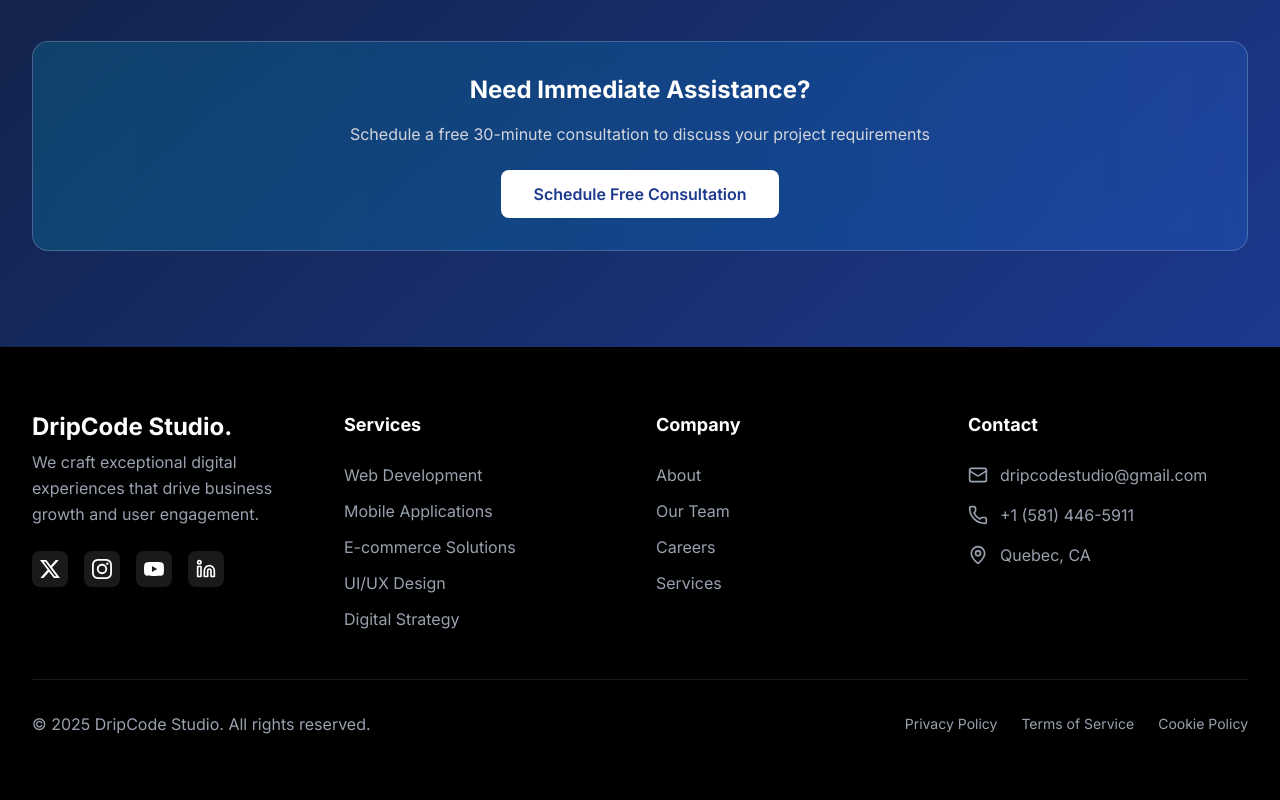
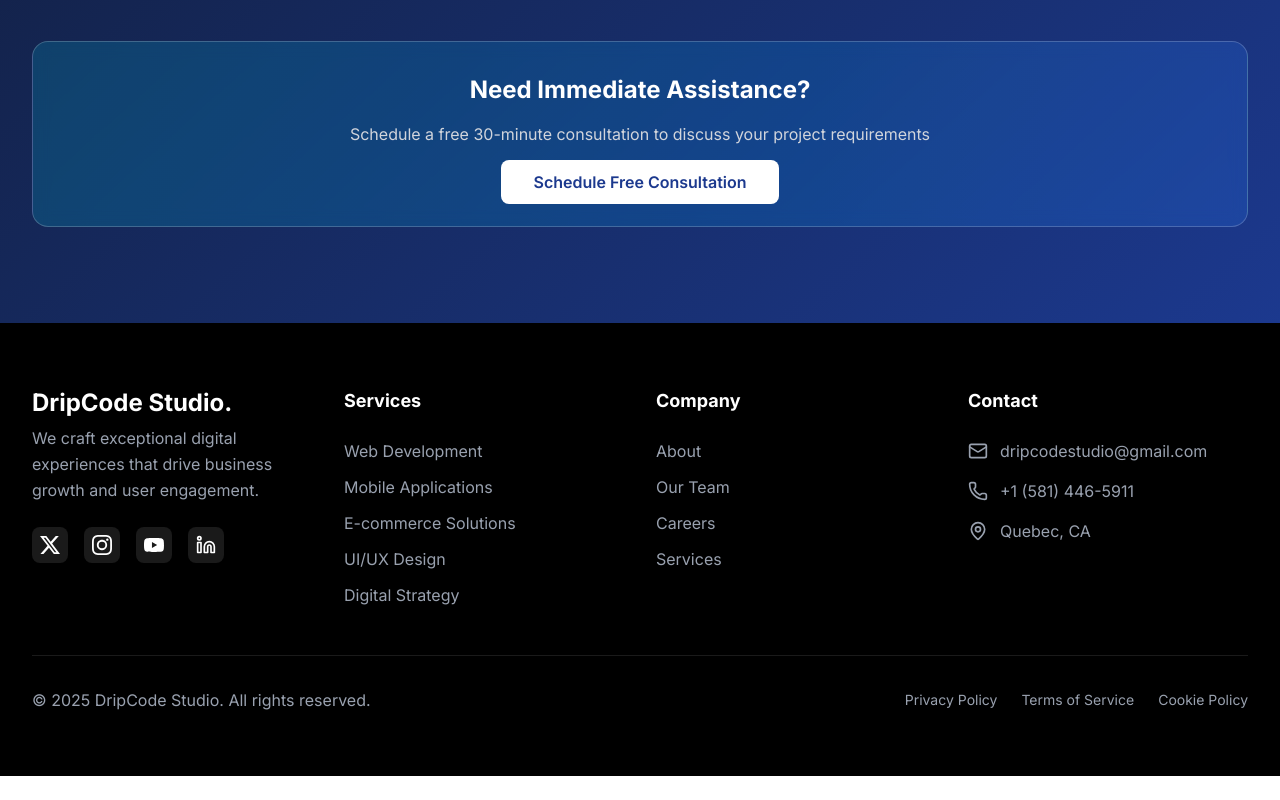
Before and after one commit to DripCode-Studio/dripcode-studio-site, a React (Vite) app: page / in a window 1280 px wide. Shown: the part 4025-4825 px from the top of the page. After the commit the page ends 4801 px from the top, so only its background shows below. Built offline with nearby package versions, Linux system fonts and the light colour scheme.

Commit message:
implementing calendly on the contact form

```diff
--- a/src/components/Contact.jsx
+++ b/src/components/Contact.jsx
@@ -247,9 +247,13 @@ const Contact = () => {
               {t("needHelp")}
             </h3>
             <p className="text-gray-300 mb-6">{t("consultationDesc")}</p>
-            <button className="bg-white text-blue-900 font-semibold px-8 py-3 rounded-lg hover:bg-gray-100 transition-colors">
+            <a
+              href="https://calendly.com/dripcodestudio/30min"
+              target="_blank"
+              className="bg-white text-blue-900 font-semibold px-8 py-3 rounded-lg hover:bg-gray-100 transition-colors"
+            >
               {t("scheduleFree")}
-            </button>
+            </a>
           </div>
         </div>
       </div>
```
